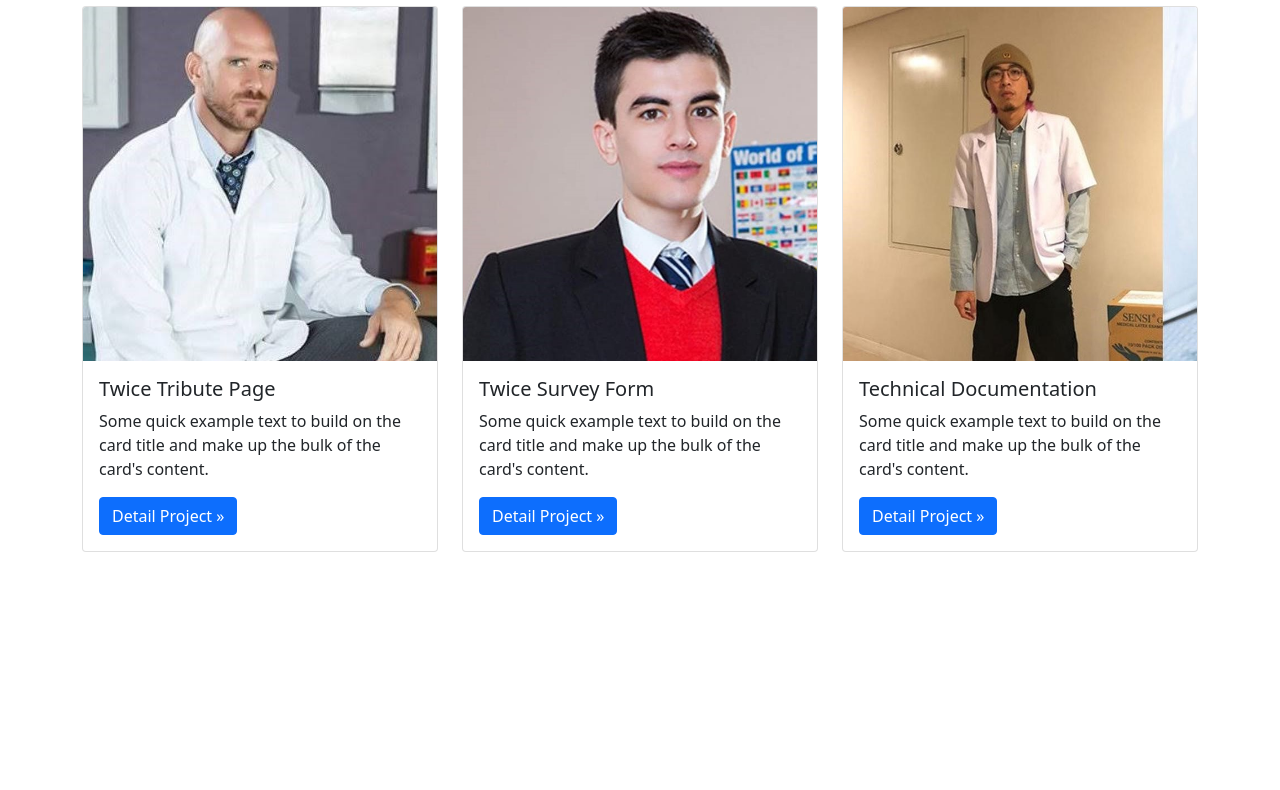
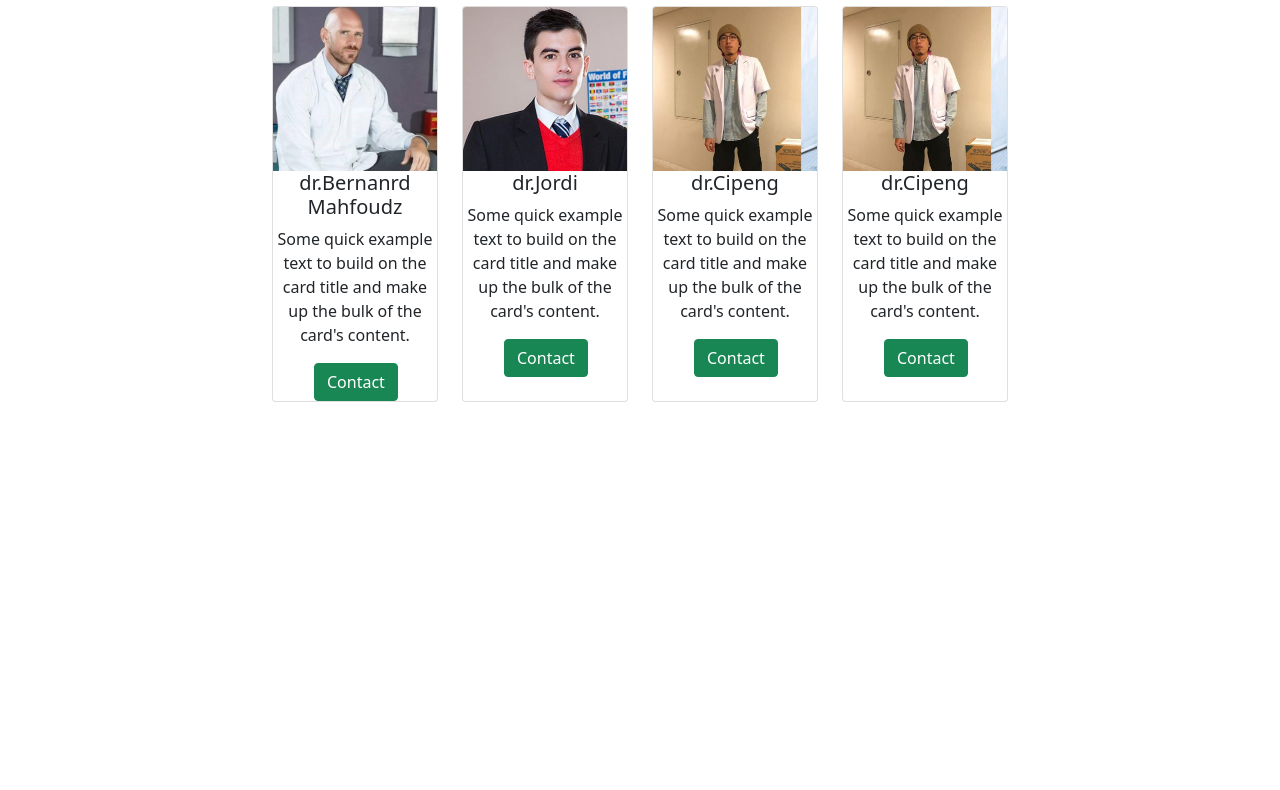
Before and after one commit to JustCodeItTelU/SunatOnlen, a plain HTML site: page product.html in a window 1280 px wide. Shown: the part 112-902 px from the top of the page. After the commit the page ends 815 px from the top, so only its background shows below. Drawn offline with nearby package versions, Linux system fonts and the light colour scheme.

Commit message:
fix error at index/ card updated

```diff
--- a/product.html
+++ b/product.html
@@ -27,37 +27,55 @@
         <div class="container">
           <div class="row text-center mb-3">
             <div class="col">
-              <h2>My Projects</h2>
+              <h2>Mantri Sunat Andalan Halo Mantri</h2>
             </div>
           </div>
           <div class="row justify-content-center">
-            <div class="col-md-4 mb-3">
+            <div class="col-md-2 mb-3 d-flex align-items-stretch">
               <div class="card project-tile">
                 <img src="img/dokter.jpg" class="card-img-top" alt="Dokter 1" />
-                <div class="card-body">
-                  <h5 class="card-title">Twice Tribute Page</h5>
-                  <p class="card-text">Some quick example text to build on the card title and make up the bulk of the card's content.</p>
-                  <a href="https://sandhikagalih.github.io/twice-tribute-page/" target="_blank" class="btn btn-primary">Detail Project &raquo;</a>
+                <div class="card-block d-flex flex-column ">
+                  <h5 class="card-title text-center">dr.Bernanrd Mahfoudz</h5>
+                  <p class="card-text text-center">Some quick example text to build on the card title and make up the bulk of the card's content.</p>
+                  <div class="d-grid gap-2 col-6 mx-auto">
+                    <a href="mantri.html"  class="btn btn-success">Contact</a>
+                  </div>
                 </div>
               </div>
             </div>
-            <div class="col-md-4 mb-3">
+            <div class="col-md-2 mb-3 d-flex align-items-stretch">
               <div class="card project-tile">
                 <img src="img/dokter2.jpg" class="card-img-top" alt="Dokter 2" />
-                <div class="card-body">
-                  <h5 class="card-title">Twice Survey Form</h5>
-                  <p class="card-text">Some quick example text to build on the card title and make up the bulk of the card's content.</p>
-                  <a href="https://sandhikagalih.github.io/twice-survey-form/" target="_blank" class="btn btn-primary">Detail Project &raquo;</a>
+                <div class="card-block d-flex flex-column">
+                  <h5 class="card-title text-center">dr.Jordi</h5>
+                  <p class="card-text text-center">Some quick example text to build on the card title and make up the bulk of the card's content.</p>
+                  <div class="d-grid gap-2 col-6 mx-auto">
+                    <a href="mantri.html" class="btn btn-success">Contact</a>
+                  </div>
                 </div>
               </div>
             </div>
-            <div class="col-md-4 mb-3">
+            <div class="col-md-2 mb-3 d-flex align-items-stretch">
               <div class="card project-tile">
                 <img src="img/dokter3.jpg" class="card-img-top" alt="Dokter 3" />
-                <div class="card-body">
-                  <h5 class="card-title">Technical Documentation</h5>
-                  <p class="card-text">Some quick example text to build on the card title and make up the bulk of the card's content.</p>
-                  <a href="https://sandhikagalih.github.io/fcc-technical-documentation" target="_blank" class="btn btn-primary">Detail Project &raquo;</a>
+                <div class="card-block d-flex flex-column">
+                  <h5 class="card-title text-center">dr.Cipeng</h5>
+                  <p class="card-text text-center">Some quick example text to build on the card title and make up the bulk of the card's content.</p>
+                  <div class="d-grid gap-2 col-6 mx-auto">
+                    <a href="mantri.html"  class="btn btn-success">Contact</a>
+                  </div>
+                </div>
+              </div>
+            </div>
+            <div class="col-md-2 mb-3 d-flex align-items-stretch">
+              <div class="card project-tile">
+                <img src="img/dokter3.jpg" class="card-img-top" alt="Dokter 3" />
+                <div class="card-block d-flex flex-column">
+                  <h5 class="card-title text-center">dr.Cipeng</h5>
+                  <p class="card-text text-center">Some quick example text to build on the card title and make up the bulk of the card's content.</p>
+                  <div class="d-grid gap-2 col-6 mx-auto">
+                    <a href="mantri.html"  class="btn btn-success">Contact</a>
+                  </div>
                 </div>
               </div>
             </div>
```
Also changed, not shown: index.html (+4 -4 lines).
